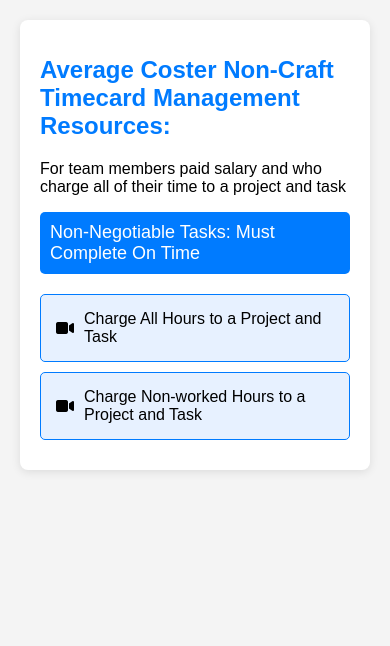
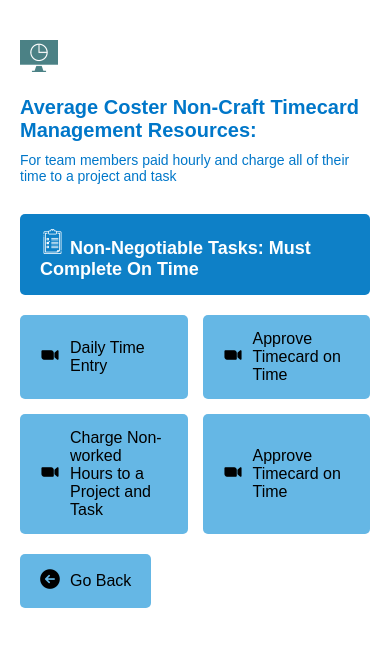
Before and after one commit to Parth159/timecard, a plain HTML site: page subpage.html in a window 390 px wide. Drawn offline with Linux system fonts and the light colour scheme.

Commit message:
Add new assets and styles for improved UI
- Added new PNG images for various UI elements including costers, clipboard, go-back button, and zoom functionality.
- Introduced a new CSS file (substyle.css) with a comprehensive reset and styling for body, buttons, titles, and layout.
- Implemented responsive design features with grid layout for buttons and improved hover effects for better user interaction.

```diff
--- a/subpage.html
+++ b/subpage.html
@@ -2,69 +2,71 @@
 <html lang="en">
   <head>
     <meta charset="UTF-8" />
-    <meta name="viewport" content="width=device-width, initial-scale=1.0" />
-    <title>Timecard Management Resources</title>
-    <style>
-      body {
-        font-family: Arial, sans-serif;
-        background-color: #f4f4f4;
-        margin: 0;
-        padding: 20px;
-      }
-      .container {
-        background-color: #ffffff;
-        border-radius: 8px;
-        box-shadow: 0 2px 10px rgba(0, 0, 0, 0.1);
-        padding: 20px;
-        max-width: 600px;
-        margin: auto;
-      }
-      h1 {
-        color: #007bff;
-        font-size: 24px;
-        margin-bottom: 20px;
-      }
-      .non-negotiable {
-        background-color: #007bff;
-        color: white;
-        padding: 10px;
-        border-radius: 5px;
-        font-size: 18px;
-        margin-bottom: 20px;
-      }
-      .task {
-        background-color: #e7f1ff;
-        border: 1px solid #007bff;
-        border-radius: 5px;
-        padding: 15px;
-        margin-bottom: 10px;
-        display: flex;
-        align-items: center;
-      }
-      .task i {
-        margin-right: 10px;
-      }
-    </style>
+    <meta name="viewport" content="width=device-width, initial-scale=1" />
+    <title>Average Coster Non-Craft Timecard</title>
+    <link rel="stylesheet" href="substyle.css" />
   </head>
   <body>
     <div class="container">
-      <h1>Average Coster Non-Craft Timecard Management Resources:</h1>
-      <p>
-        For team members paid salary and who charge all of their time to a
-        project and task
+      <!-- Top Icon -->
+      <div class="top-icon">
+        <img src="assets/pc_logo.png" alt="Clock Icon" />
+      </div>
+
+      <!-- Page Title -->
+      <h2 class="page-title">
+        Average Coster Non-Craft Timecard Management Resources:
+      </h2>
+
+      <!-- Sub Title -->
+      <p class="sub-title">
+        For team members paid hourly and charge all of their time to a project
+        and task
       </p>
-      <div class="non-negotiable">
-        Non-Negotiable Tasks: Must Complete On Time
+
+      <!-- Section Title -->
+      <div class="section-title">
+        <span
+          ><img src="assets/clipboard.png" /> Non-Negotiable Tasks: Must
+          Complete On Time</span
+        >
       </div>
-      <div class="task">
-        <i class="fas fa-video"></i>
-        <span>Charge All Hours to a Project and Task</span>
+
+      <!-- Buttons -->
+      <div class="button-grid">
+        <a
+          class="button"
+          href="https://commondatastorage.googleapis.com/gtv-videos-bucket/sample/BigBuckBunny.mp4"
+        >
+          <span><img src="assets/zoom.png" /></span> Daily Time Entry
+        </a>
+        <a
+          class="button"
+          href="https://commondatastorage.googleapis.com/gtv-videos-bucket/sample/BigBuckBunny.mp4"
+        >
+          <span><img src="assets/zoom.png" /></span> Approve Timecard on Time
+        </a>
+        <a
+          class="button"
+          href="https://commondatastorage.googleapis.com/gtv-videos-bucket/sample/BigBuckBunny.mp4"
+        >
+          <span><img src="assets/zoom.png" /></span> Charge Non-worked Hours to
+          a Project and Task
+        </a>
+        <a
+          class="button"
+          href="https://commondatastorage.googleapis.com/gtv-videos-bucket/sample/BigBuckBunny.mp4"
+        >
+          <span><img src="assets/zoom.png" /></span> Approve Timecard on Time
+        </a>
       </div>
-      <div class="task">
-        <i class="fas fa-video"></i>
-        <span>Charge Non-worked Hours to a Project and Task</span>
+
+      <!-- Go Back Button -->
+      <div class="go-back">
+        <button class="button go-back-btn" onclick="history.back()">
+          <span><img src="assets/go-back.png" /></span> Go Back
+        </button>
       </div>
     </div>
-    <script src="https://kit.fontawesome.com/a076d05399.js"></script>
   </body>
 </html>
--- /dev/null
+++ b/substyle.css
@@ -0,0 +1,106 @@
+/* Reset */
+* {
+    margin: 0;
+    padding: 0;
+    box-sizing: border-box;
+    font-family: Arial, sans-serif;
+}
+
+body {
+    background-color: #fff;
+    display: flex;
+    justify-content: center;
+    padding: 40px 20px;
+}
+
+.section-title span img{
+    height: 25px;
+    width: 25px;
+}
+
+
+.container {
+    max-width: 800px;
+    width: 100%;
+}
+
+/* Top Icon */
+.top-icon {
+    margin-bottom: 20px;
+}
+
+.top-icon img {
+     height: 32px;
+    width: 38px;
+}
+
+/* Page Title */
+.page-title {
+    font-size: 20px;
+    color: #0077c9;
+    font-weight: bold;
+    margin-bottom: 10px;
+}
+
+/* Sub Title */
+.sub-title {
+    color: #0077c9;
+    font-size: 14px;
+    margin-bottom: 30px;
+}
+
+/* Section Title */
+.section-title {
+    background-color: #0e80c7;
+    color: white;
+    padding: 15px 20px;
+    border-radius: 5px;
+    font-weight: bold;
+    margin-bottom: 20px;
+    font-size: 18px;
+}
+
+/* Button Grid */
+.button-grid {
+    display: grid;
+    grid-template-columns: 1fr 1fr;
+    gap: 15px;
+    margin-bottom: 20px;
+}
+
+.button {
+    background-color: #65b7e5;
+    color: black;
+    border: none;
+    padding: 15px 20px;
+    font-size: 16px;
+    border-radius: 5px;
+    text-align: left;
+    cursor: pointer;
+    display: flex;
+    align-items: center;
+    gap: 10px;
+    transition: background-color 0.2s ease;
+}
+
+.button:hover {
+    background-color: #4aa3d4;
+}
+
+/* Go Back Button */
+.go-back {
+    margin-top: 10px;
+}
+
+.go-back-btn {
+    width: fit-content;
+}
+
+.button img{
+    height: 20px;
+    width: 20px;
+}
+
+a {
+  text-decoration: none !important;
+}
```
Also changed, not shown: index.html (+9 -7 lines), assets/1coster.png (renamed from 1coster.png), assets/2coster.png (renamed from 2coster.png), assets/3coster.png (renamed from 3coster.png), assets/4coster.png (renamed from 4coster.png), assets/clipboard.png (added), assets/go-back.png (added), assets/pc_logo.png (renamed from pc_logo.png), assets/zoom.png (added).
